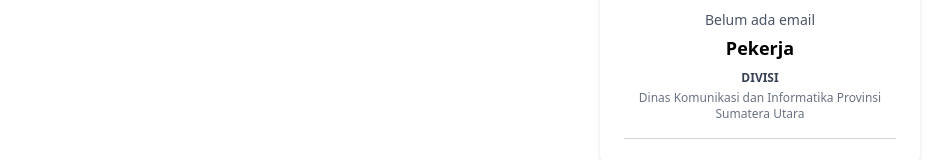
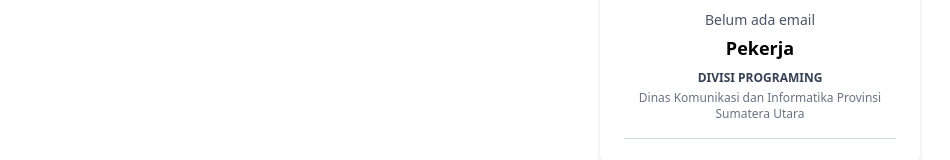
Before and after one commit to alfauzanadzan/absen-api, a Nuxt app in the folder frontend-app/: page /pekerja/profilpekerja in a window 1280 px wide. Shown: the part 397-557 px from the top of the page, without its empty margins (0-950 px from the left). Built offline with nearby package versions, Linux system fonts and the light colour scheme.

Commit message:
rasvy arfan checkin dipencet scan

```diff
--- a/frontend-app/pages/pekerja/profilpekerja.vue
+++ b/frontend-app/pages/pekerja/profilpekerja.vue
@@ -38,7 +38,7 @@
 
         <!-- Jabatan -->
         <p class="text-xs text-gray-700 font-semibold mt-2">
-          {{ user?.position ?? 'DIVISI ' }}
+          {{ user?.position ?? 'DIVISI PROGRAMING' }}
         </p>
 
         <!-- Instansi -->
```
